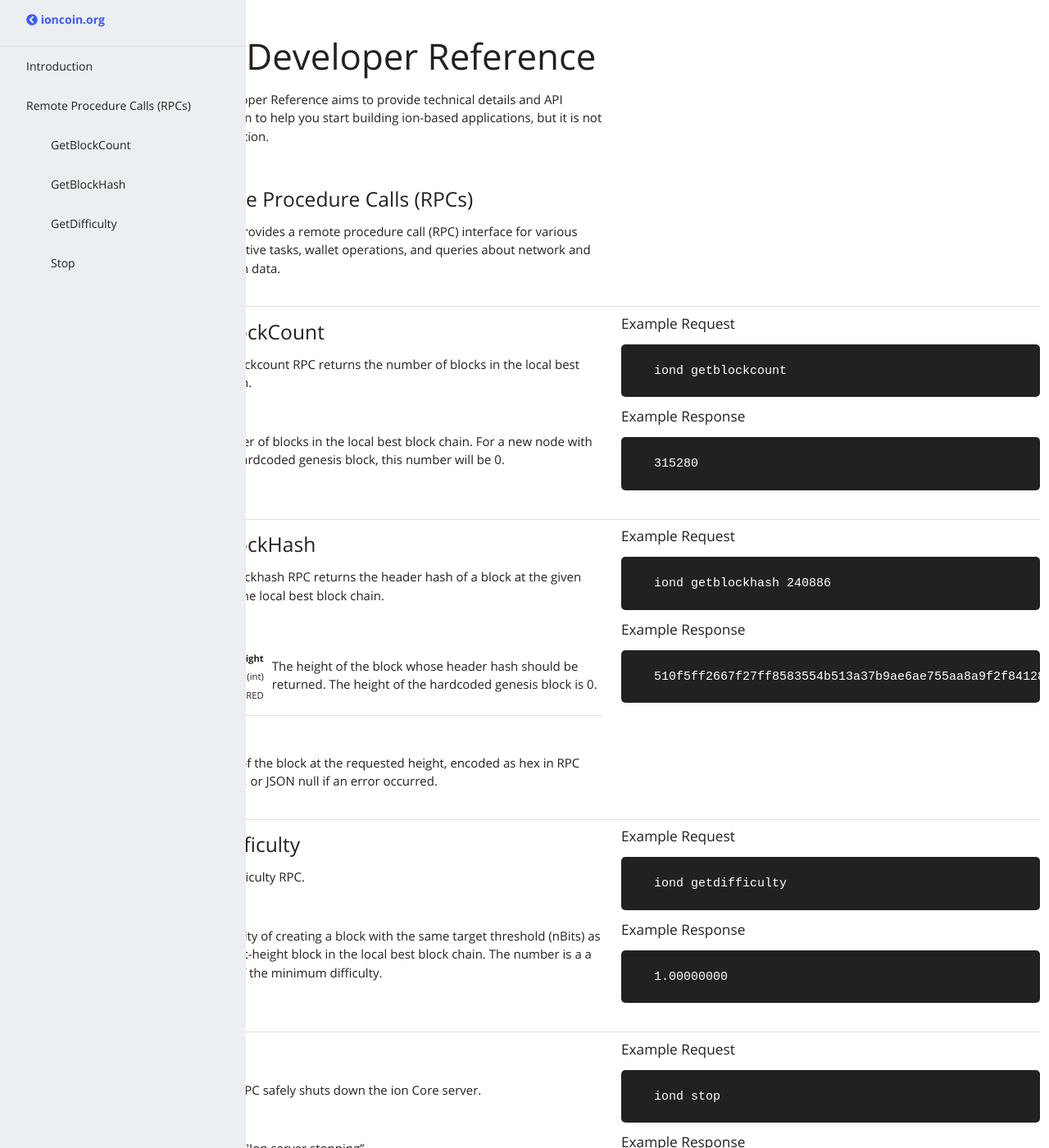
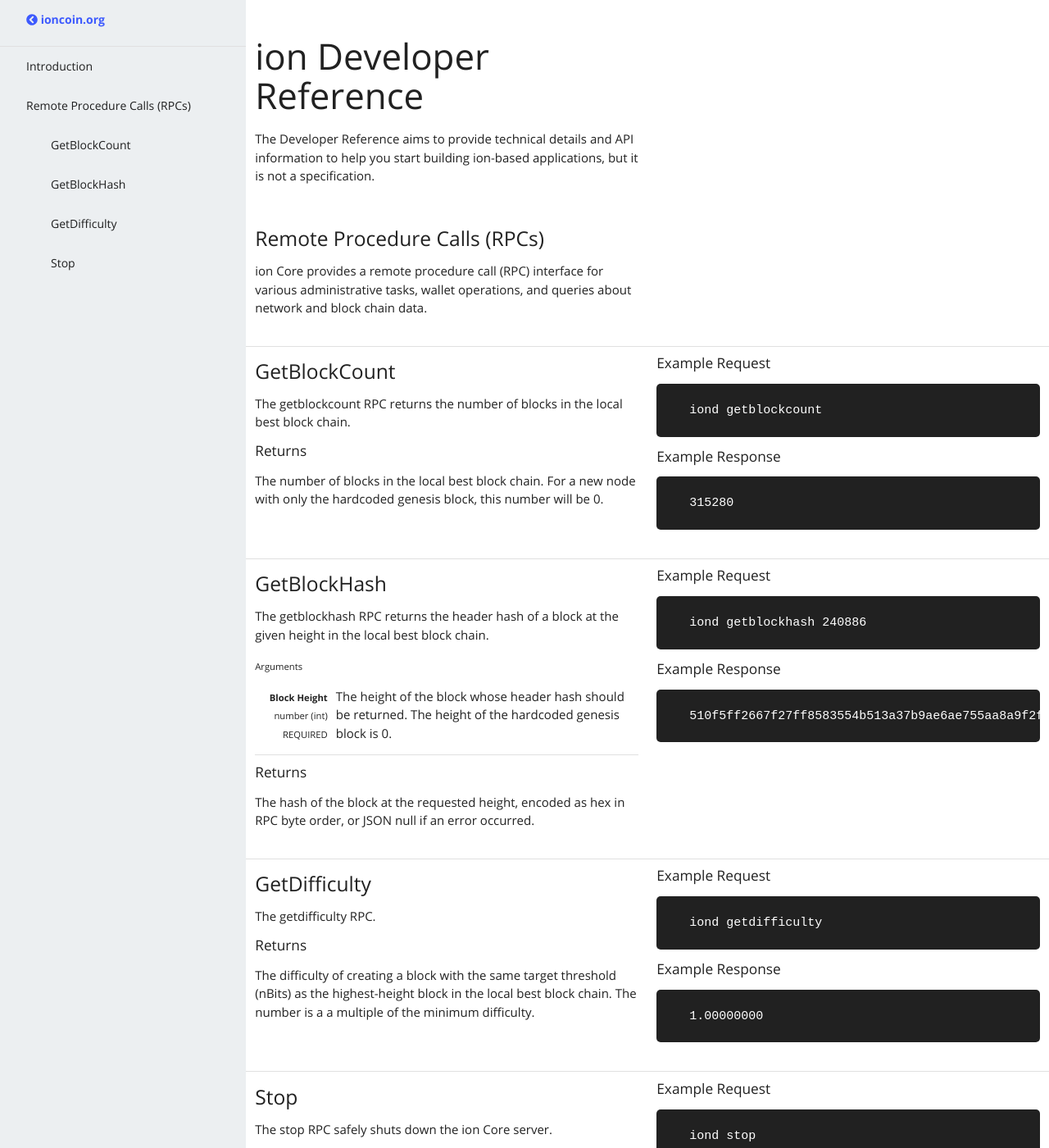
Before and after one commit to ioncoincore/ioncoin.org, a Jekyll site: the page built from en/developers/documentation.html, in a window 1280 px wide and 1400 px high. Shown: the whole window at 82% size. Built offline with Jekyll 4.4.1, drawn with Linux system fonts in a browser that asks for light colours.

Commit message:
Fix Documentation layout on medium screens and remove mobile support

```diff
--- a/_includes/layout/documentation/side-menu.html
+++ b/_includes/layout/documentation/side-menu.html
@@ -1,4 +1,4 @@
-<ul id="slide-out" class="sidenav sidenav-fixed blue-grey lighten-5 z-depth-0">
+<ul class="sidenav sidenav-fixed blue-grey lighten-5 z-depth-0">
     <li class="no-hover"><a href="/" class="indigo-text text-accent-3"><b><i class="fas fa-chevron-circle-left"></i> ioncoin.org</a></b></li>
     <li><div class="divider"></div></li>
     <li><a href="#introduction">Introduction</a></li>
@@ -10,4 +10,3 @@
         </ul>
     </li>
 </ul>
-<a href="#" data-target="slide-out" class="sidenav-trigger"><i class="fas fa-bars"></i></a>
--- a/_layouts/documentation.html
+++ b/_layouts/documentation.html
@@ -5,14 +5,12 @@
 </head>
 
 <body>
-    <main>
-        <div class="row">
-            <div class="col m2">
-                {% include layout/documentation/side-menu.html %}
-            </div>
-            <div class="col m10">
-                {% include layout/documentation/api-reference.html %}
-            </div>
+    <main class="documentation-portal">
+        <div>
+            {% include layout/documentation/side-menu.html %}
+        </div>
+        <div>
+            {% include layout/documentation/api-reference.html %}
         </div>
     </main>
 
--- a/_sass/screen.scss
+++ b/_sass/screen.scss
@@ -51,6 +51,17 @@ article a:hover {
 }
 
 /* Documentation Space */
+.documentation-portal {
+    padding-left: 300px;
+    overflow-x: hidden;
+}
+
+@media only screen and (max-width : 992px) {
+    .documentation-portal {
+        padding-left: 0;
+    }
+}
+
 .no-hover > a:hover {
     background-color: transparent !important;
 }
```
